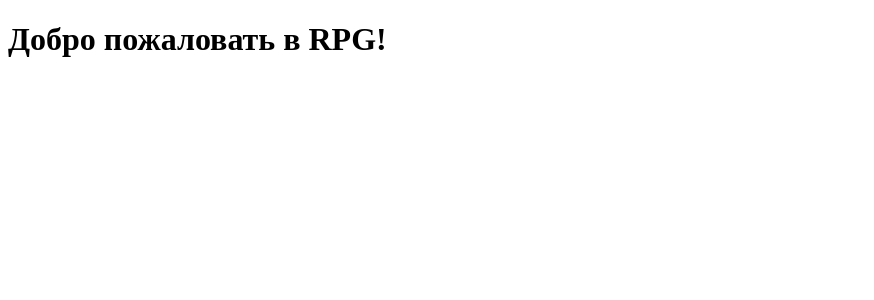
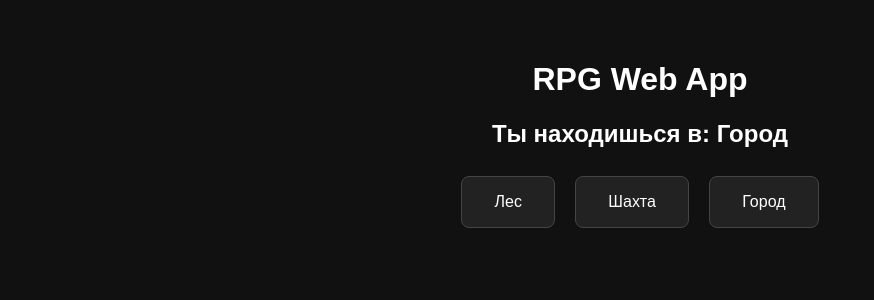
Before and after one commit to Quck777/rgp_web_app, a FastAPI app: page / in a window 1280 px wide. Shown: the top 300 px of the page, without its empty margins (0-874 px from the left). Run offline with FastAPI, Linux system fonts and the light colour scheme; some libraries are stand-ins or nearby versions.

Commit message:
Добавлена карта с локациями: Лес, Шахта, Город

```diff
--- a/backend/main.py
+++ b/backend/main.py
@@ -1,68 +1,23 @@
-from fastapi import FastAPI, Request
-from fastapi.responses import HTMLResponse
-from fastapi.staticfiles import StaticFiles
+from fastapi import FastAPI, Request, Form
+from fastapi.responses import HTMLResponse, RedirectResponse
 from fastapi.templating import Jinja2Templates
-import random
+import os
 
 app = FastAPI()
+BASE_DIR = os.path.dirname(os.path.abspath(__file__))
+templates = Jinja2Templates(directory=os.path.join(BASE_DIR, "templates"))
 
-app.mount("/static", StaticFiles(directory="static"), name="static")
-templates = Jinja2Templates(directory="templates")
-
-# Храним игроков по Telegram ID (пока в памяти)
-players = {}
-
-locations = ["🏞️ Лес", "⛏️ Шахта", "🏰 Город", "⛰️ Горы"]
-monsters = ["🐺 Волк", "🕷️ Паук", "🧟 Зомби", "🐍 Змея"]
-
-def get_player(user_id: str):
-    if user_id not in players:
-        players[user_id] = {
-            "name": f"Игрок {user_id[-4:]}",
-            "level": 1,
-            "exp": 0,
-            "hp": 100,
-            "location": "🏰 Город",
-            "log": ["🌟 Добро пожаловать в игру!"],
-        }
-    return players[user_id]
+# Простая переменная состояния (для демонстрации)
+current_location = {"name": "Город"}
 
 @app.get("/", response_class=HTMLResponse)
-async def index(request: Request, user_id: str = "anon"):
-    player = get_player(user_id)
-    return templates.TemplateResponse("index.html", {"request": request, "player": player, "locations": locations})
+async def root(request: Request):
+    return templates.TemplateResponse("index.html", {
+        "request": request,
+        "location": current_location["name"]
+    })
 
-@app.post("/move")
-async def move(request: Request):
-    form = await request.form()
-    user_id = form.get("user_id")
-    location = form.get("location")
-    player = get_player(user_id)
-    player["location"] = location
-    player["log"].append(f"🚶 Переместился в {location}")
-    return {"success": True}
-
-@app.post("/fight")
-async def fight(request: Request):
-    form = await request.form()
-    user_id = form.get("user_id")
-    player = get_player(user_id)
-
-    monster = random.choice(monsters)
-    dmg = random.randint(5, 20)
-    player["hp"] -= dmg
-    exp = random.randint(10, 25)
-    player["exp"] += exp
-    player["log"].append(f"⚔️ Битва с {monster} — получил {dmg} урона и {exp} опыта")
-
-    if player["hp"] <= 0:
-        player["log"].append("💀 Вы погибли! Возрождение в городе...")
-        player["hp"] = 100
-        player["location"] = "🏰 Город"
-
-    if player["exp"] >= player["level"] * 100:
-        player["level"] += 1
-        player["exp"] = 0
-        player["log"].append(f"🎉 Новый уровень! Теперь ты {player['level']} ур.")
-
-    return {"success": True}
+@app.post("/move", response_class=RedirectResponse)
+async def move(location: str = Form(...)):
+    current_location["name"] = location
+    return RedirectResponse(url="/", status_code=303)
--- a/requirements.txt
+++ b/requirements.txt
@@ -1,4 +1,3 @@
 fastapi
 uvicorn
 jinja2
-httptools
--- a/templates/index.html
+++ b/templates/index.html
@@ -1,22 +1,40 @@
 <!DOCTYPE html>
-<html lang="en">
+<html lang="ru">
 <head>
-    <meta charset="UTF-8">
-    <title>RPG Game</title>
-    <meta name="viewport" content="width=device-width, initial-scale=1.0">
-
-    <!-- Telegram WebApp SDK -->
-    <script src="https://telegram.org/js/telegram-web-app.js"></script>
+  <meta charset="UTF-8" />
+  <title>RPG Web App</title>
+  <script src="https://telegram.org/js/telegram-web-app.js"></script>
+  <style>
+    body {
+      background: #111;
+      color: #fff;
+      font-family: sans-serif;
+      text-align: center;
+      padding: 2em;
+    }
+    button {
+      padding: 1em 2em;
+      margin: 0.5em;
+      background: #222;
+      color: white;
+      border: 1px solid #444;
+      border-radius: 8px;
+      font-size: 1em;
+      cursor: pointer;
+    }
+    button:hover {
+      background: #333;
+    }
+  </style>
 </head>
 <body>
-    <h1>Добро пожаловать в RPG!</h1>
+  <h1>RPG Web App</h1>
+  <h2>Ты находишься в: <strong>{{ location }}</strong></h2>
 
-    <script>
-        const tg = window.Telegram.WebApp;
-        tg.expand(); // Разворачивает WebApp на весь экран
-        tg.ready();  // Говорим Telegram, что всё загружено
-
-        console.log("Telegram WebApp initialized");
-    </script>
+  <form method="post" action="/move">
+    <button type="submit" name="location" value="Лес">Лес</button>
+    <button type="submit" name="location" value="Шахта">Шахта</button>
+    <button type="submit" name="location" value="Город">Город</button>
+  </form>
 </body>
 </html>
```
